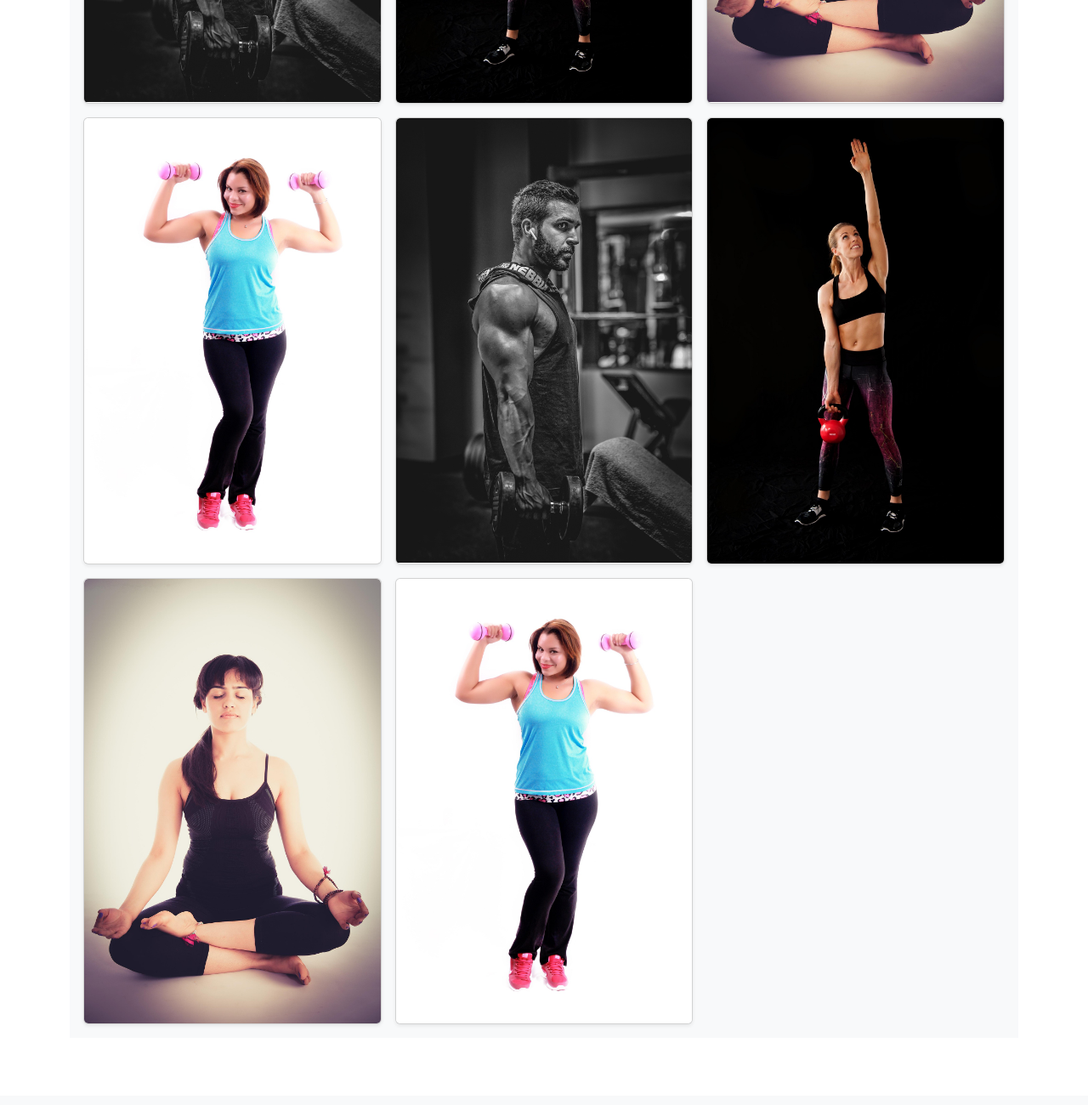
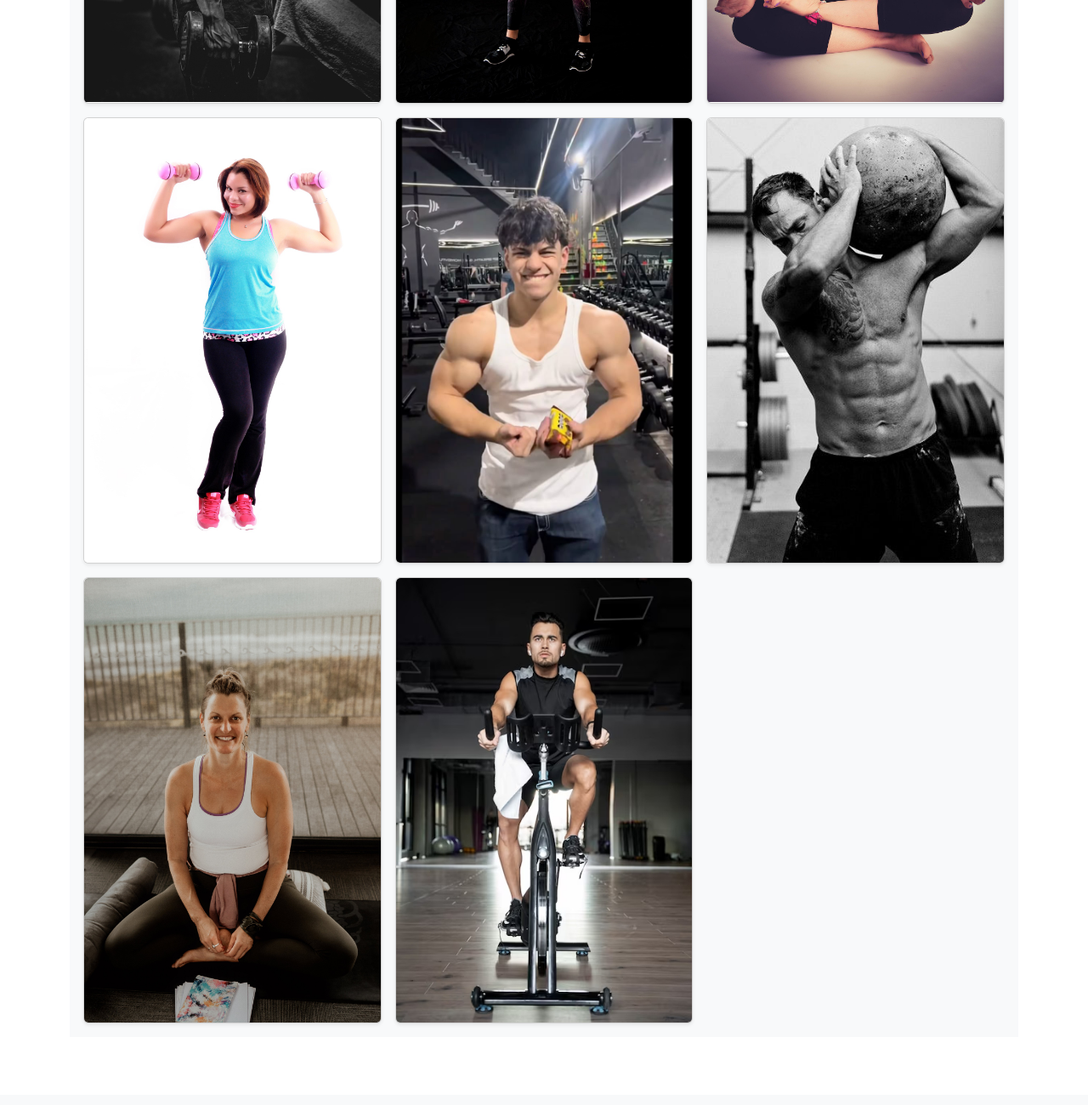
Before and after one commit to benja105/TPN2-HTML-CSS-Luciano-Benjamin-Cadena, a plain HTML site: page clases.html in a window 1280 px wide. Shown: the part 680-1980 px from the top of the page at 85% size. Drawn offline with nearby package versions, Linux system fonts and the light colour scheme.

Commit message:
Update clases.html

```diff
--- a/clases.html
+++ b/clases.html
@@ -134,28 +134,28 @@
                     </div>
                 </div>
                 <div class="card-wrapper musculacion card">
-                    <img src="img/musculacion.jpg" alt="Musculación" class="card-img-top">
+                    <img src="img/musculacion2.jpg" alt="Musculación" class="card-img-top">
                     <div class="overlay">
                         <h3>Musculación</h3>
                         <p>Más detalles sobre musculación.</p>
                     </div>
                 </div>
                 <div class="card-wrapper crossfit card">
-                    <img src="img/crossfit.jpg" alt="CrossFit" class="card-img-top">
+                    <img src="img/crossfit2.jpg" alt="CrossFit" class="card-img-top">
                     <div class="overlay">
                         <h3>CrossFit</h3>
                         <p>Información adicional de CrossFit.</p>
                     </div>
                 </div>
                 <div class="card-wrapper yoga card">
-                    <img src="img/yoga.jpg" alt="Yoga" class="card-img-top">
+                    <img src="img/yoga2.jpg" alt="Yoga" class="card-img-top">
                     <div class="overlay">
                         <h3>Yoga</h3>
                         <p>Beneficios y tipos de yoga.</p>
                     </div>
                 </div>
                 <div class="card-wrapper spinning card">
-                    <img src="img/spinning.jpg" alt="Spinning" class="card-img-top">
+                    <img src="img/spinning2.jpg" alt="Spinning" class="card-img-top">
                     <div class="overlay">
                         <h3>Spinning</h3>
                         <p>Consejos para tus clases de spinning.</p>
```
